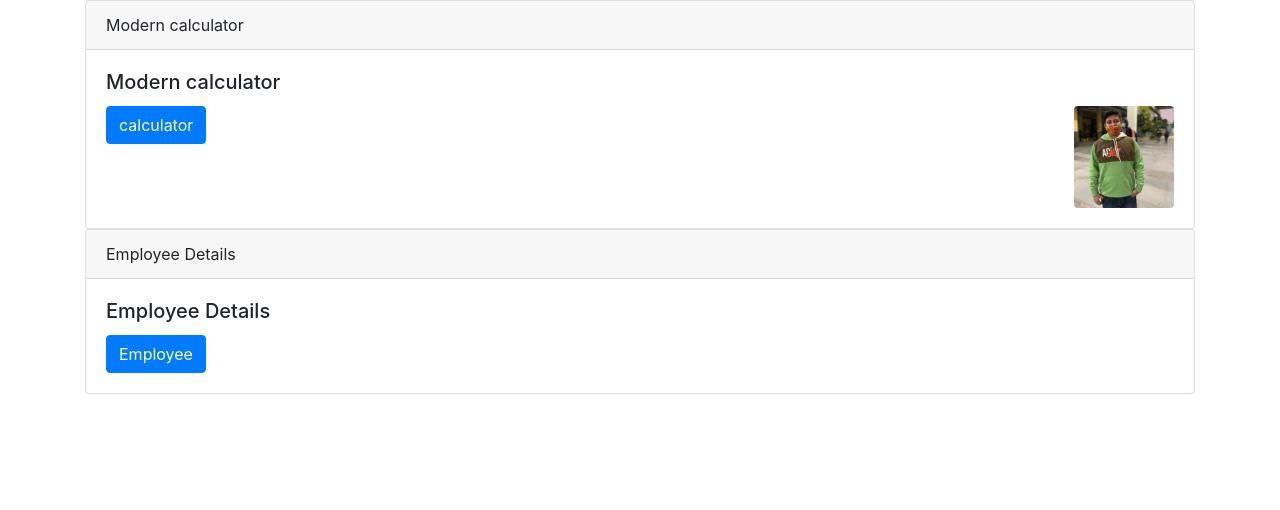
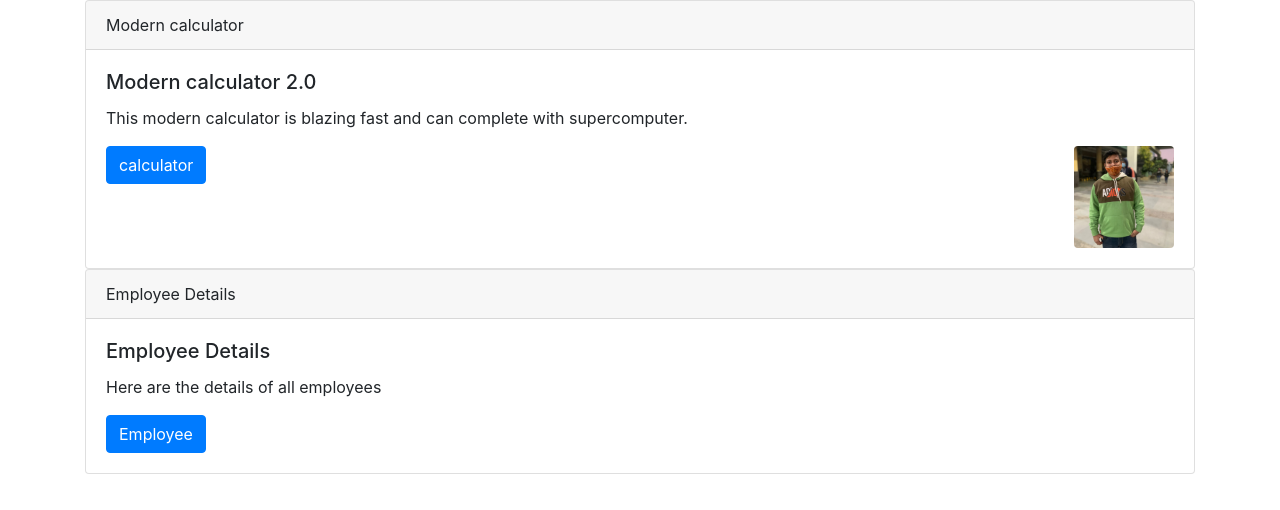
Before and after one commit to Ankit8430/ankit8430.github.io, a plain HTML site: page index.html in a window 1280 px wide. Drawn offline with nearby package versions, Linux system fonts and the light colour scheme.

Commit message:
Update index
Update index

```diff
--- a/index.html
+++ b/index.html
@@ -13,7 +13,8 @@
                  Modern calculator
             </div>
             <div class="card-body">
-              <h5 class="card-title">Modern calculator </h5>
+              <h5 class="card-title">Modern calculator 2.0</h5>
+              <p class="card-text">This modern calculator is blazing fast and can complete with supercomputer.</p>
               <a href="https://ankit8430.github.io/cal.html" class="btn btn-primary">calculator</a>
               <img src="img.jpg.jpeg" alt="sorry" class="rounded float-right" width="100" >
             </div>
@@ -24,6 +25,7 @@
             </div>
             <div class="card-body">
               <h5 class="card-title"> Employee Details  </h5>
+              <p class="card-text">Here are the details of all employees</p>
               <a href="https://ankit8430.github.io/new%202.html" class="btn btn-primary">Employee </a>
             </div>
         </div>
```
